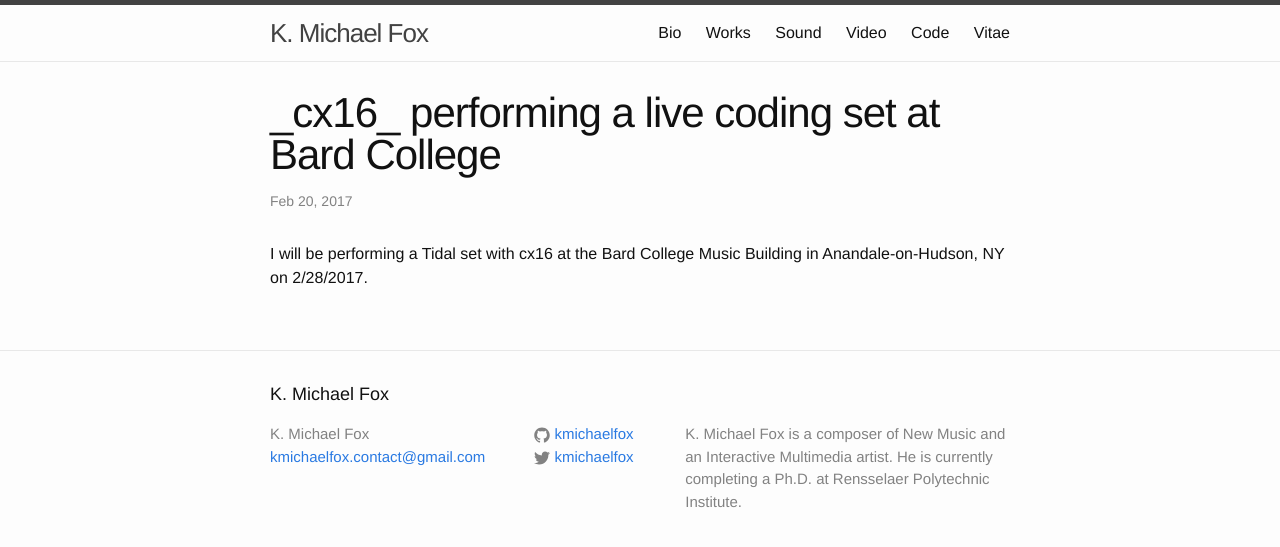
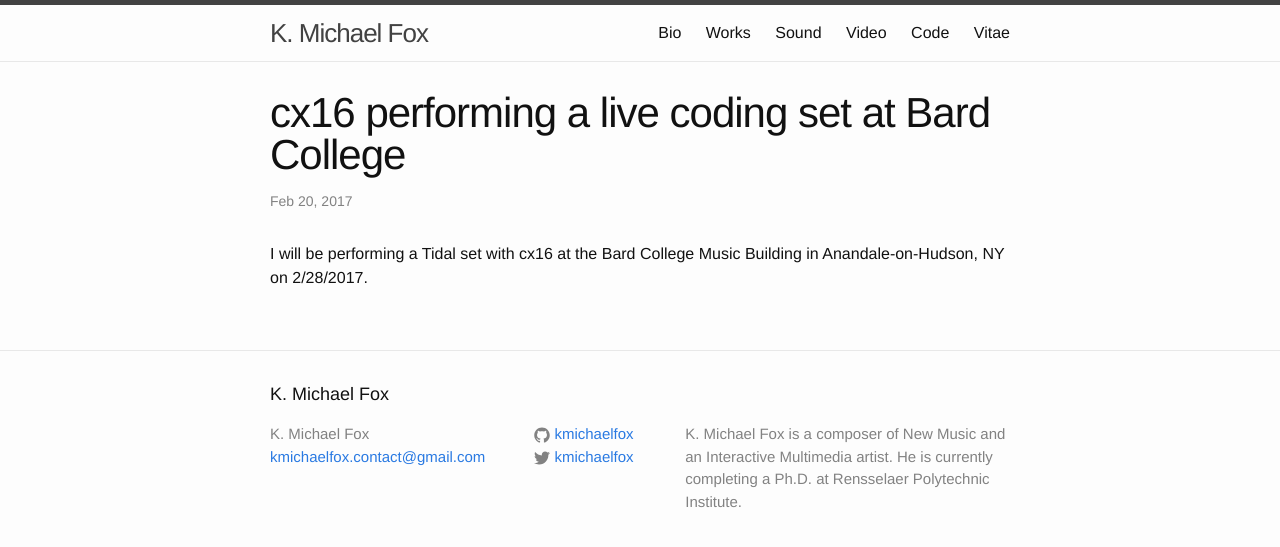
Before and after one commit to kmichaelfox/kmichaelfox.github.io, a Jekyll site: the page built from _posts/updates/2017-2-28-cx16-at-bard-college.md, in a window 1280 px wide. Shown: the top 547 px of the page. Built offline with Jekyll 4.4.1, drawn with Linux system fonts in a browser that asks for light colours.

```diff
--- a/_posts/updates/2017-2-28-cx16-at-bard-college.md
+++ b/_posts/updates/2017-2-28-cx16-at-bard-college.md
@@ -1,6 +1,6 @@
 ---
 layout: post
-title: "_cx16_ performing a live coding set at Bard College"
+title: "cx16 performing a live coding set at Bard College"
 date: 2017-2-20
 categories: updates
 ---
```
